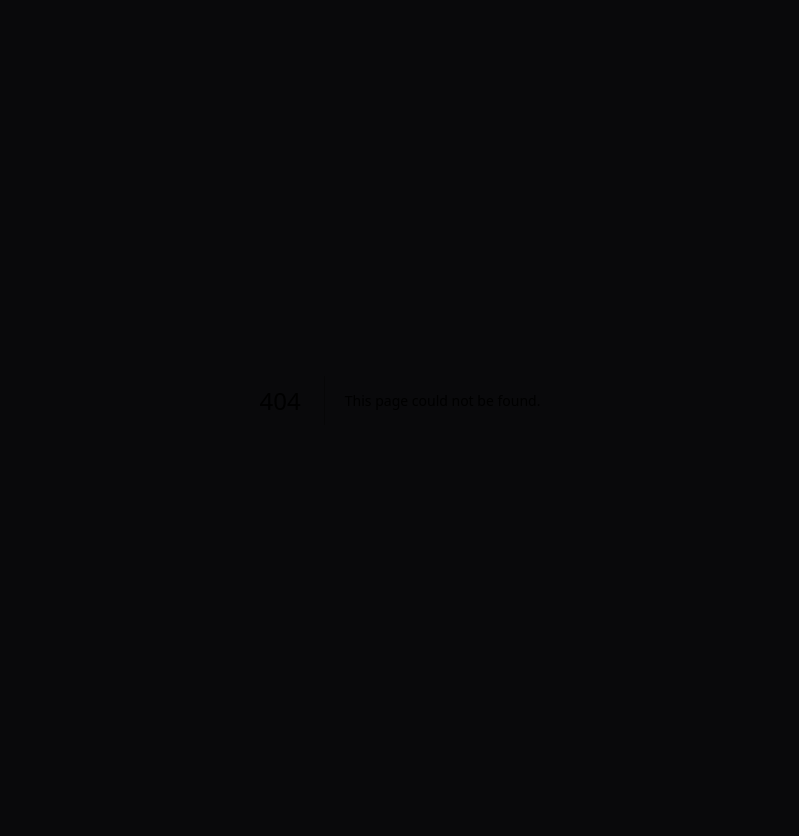
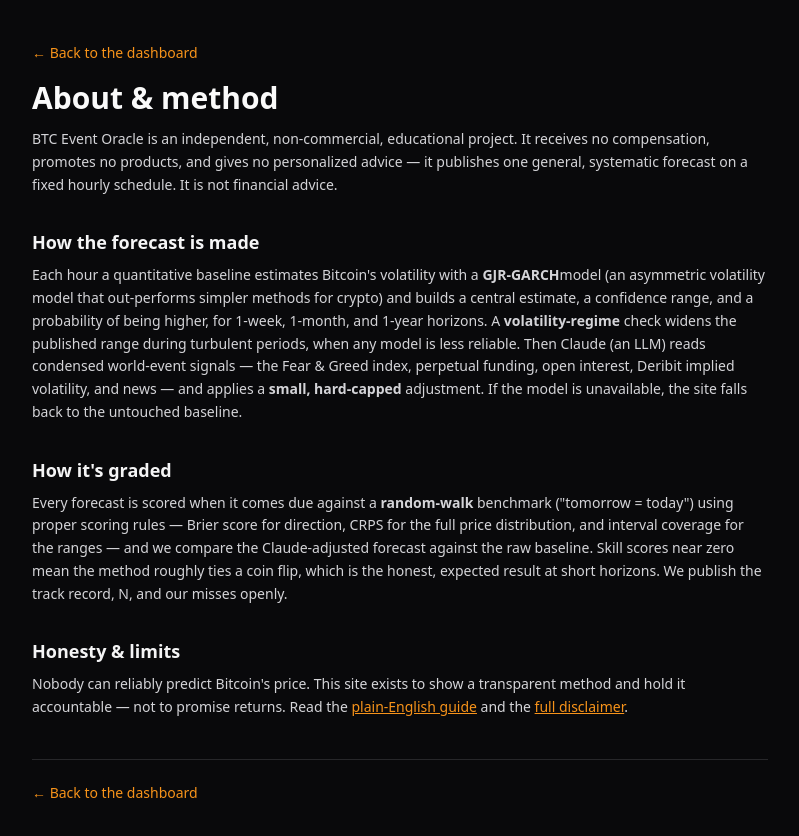
Before and after one commit to thisoldhatz/btc-event-oracle, a Next.js app in the folder web/: page /btc/about in a window 1280 px wide. Before the commit this address had no page. Shown: the top 836 px of the page, without its empty margins (240-1039 px from the left). Before the commit the page ends 800 px from the top, so only its background shows below. Built offline with nearby package versions, Linux system fonts and the light colour scheme.

Commit message:
feat(web): About & Method page

```diff
--- /dev/null
+++ b/web/app/about/page.tsx
@@ -0,0 +1,53 @@
+// app/about/page.tsx
+import Link from "next/link";
+
+export const metadata = { title: "About & Method · BTC Event Oracle" };
+
+export default function AboutPage() {
+  return (
+    <main className="mx-auto max-w-3xl px-4 py-10 text-zinc-300">
+      <Link href="/" className="text-sm text-[#f7931a]">← Back to the dashboard</Link>
+      <h1 className="mt-4 text-3xl font-bold text-zinc-50">About &amp; method</h1>
+
+      <p className="mt-3 text-sm leading-relaxed">
+        BTC Event Oracle is an independent, non-commercial, educational project. It receives no
+        compensation, promotes no products, and gives no personalized advice — it publishes one
+        general, systematic forecast on a fixed hourly schedule. It is not financial advice.
+      </p>
+
+      <h2 className="mt-8 text-lg font-semibold text-zinc-100">How the forecast is made</h2>
+      <p className="mt-2 text-sm leading-relaxed">
+        Each hour a quantitative baseline estimates Bitcoin&apos;s volatility with a <strong>GJR-GARCH</strong>
+        model (an asymmetric volatility model that out-performs simpler methods for crypto) and builds a
+        central estimate, a confidence range, and a probability of being higher, for 1-week, 1-month, and
+        1-year horizons. A <strong>volatility-regime</strong> check widens the published range during
+        turbulent periods, when any model is less reliable. Then Claude (an LLM) reads condensed
+        world-event signals — the Fear &amp; Greed index, perpetual funding, open interest, Deribit
+        implied volatility, and news — and applies a <strong>small, hard-capped</strong> adjustment.
+        If the model is unavailable, the site falls back to the untouched baseline.
+      </p>
+
+      <h2 className="mt-8 text-lg font-semibold text-zinc-100">How it&apos;s graded</h2>
+      <p className="mt-2 text-sm leading-relaxed">
+        Every forecast is scored when it comes due against a <strong>random-walk</strong> benchmark
+        (&quot;tomorrow = today&quot;) using proper scoring rules — Brier score for direction, CRPS for the
+        full price distribution, and interval coverage for the ranges — and we compare the Claude-adjusted
+        forecast against the raw baseline. Skill scores near zero mean the method roughly ties a coin flip,
+        which is the honest, expected result at short horizons. We publish the track record, N, and our
+        misses openly.
+      </p>
+
+      <h2 className="mt-8 text-lg font-semibold text-zinc-100">Honesty &amp; limits</h2>
+      <p className="mt-2 text-sm leading-relaxed">
+        Nobody can reliably predict Bitcoin&apos;s price. This site exists to show a transparent method and
+        hold it accountable — not to promise returns. Read the{" "}
+        <Link href="/guide/" className="text-[#f7931a] underline">plain-English guide</Link> and the{" "}
+        <Link href="/disclaimer/" className="text-[#f7931a] underline">full disclaimer</Link>.
+      </p>
+
+      <div className="mt-10 border-t border-zinc-800 pt-5">
+        <Link href="/" className="text-sm text-[#f7931a]">← Back to the dashboard</Link>
+      </div>
+    </main>
+  );
+}
```
